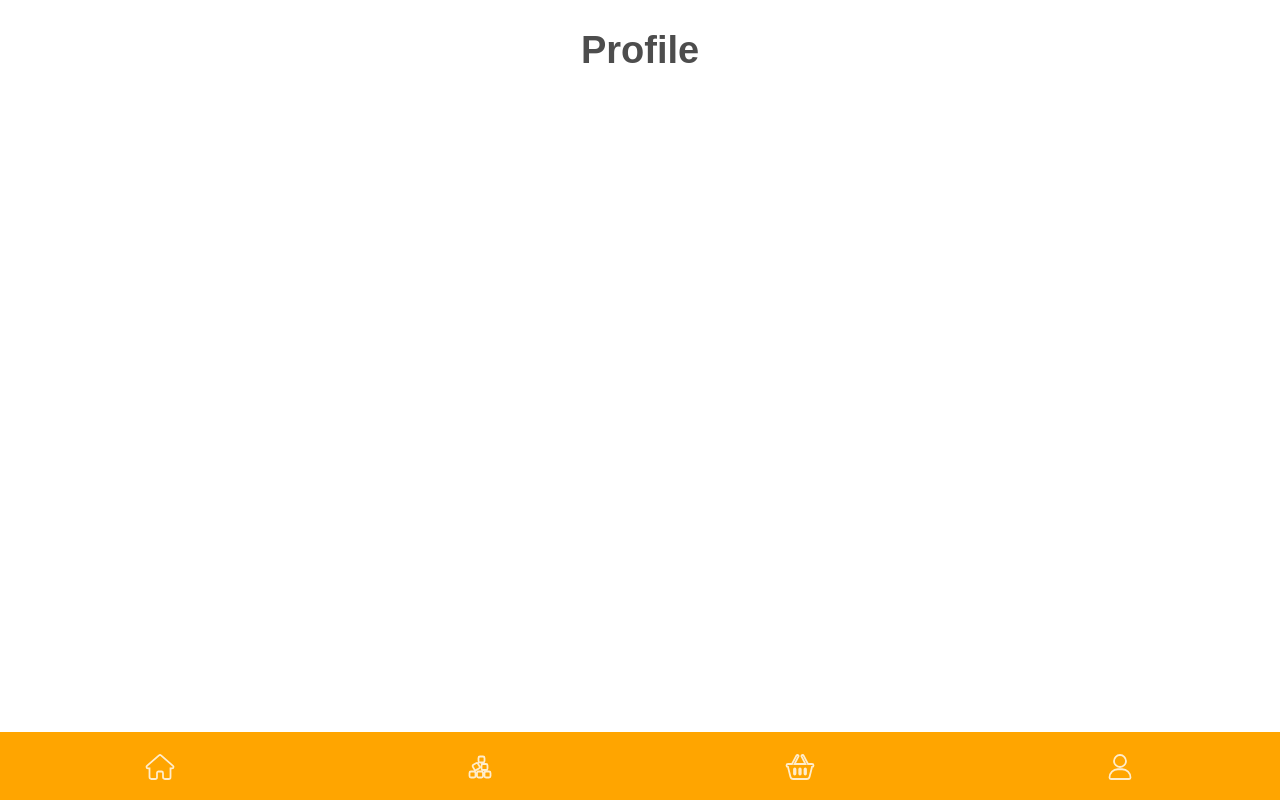
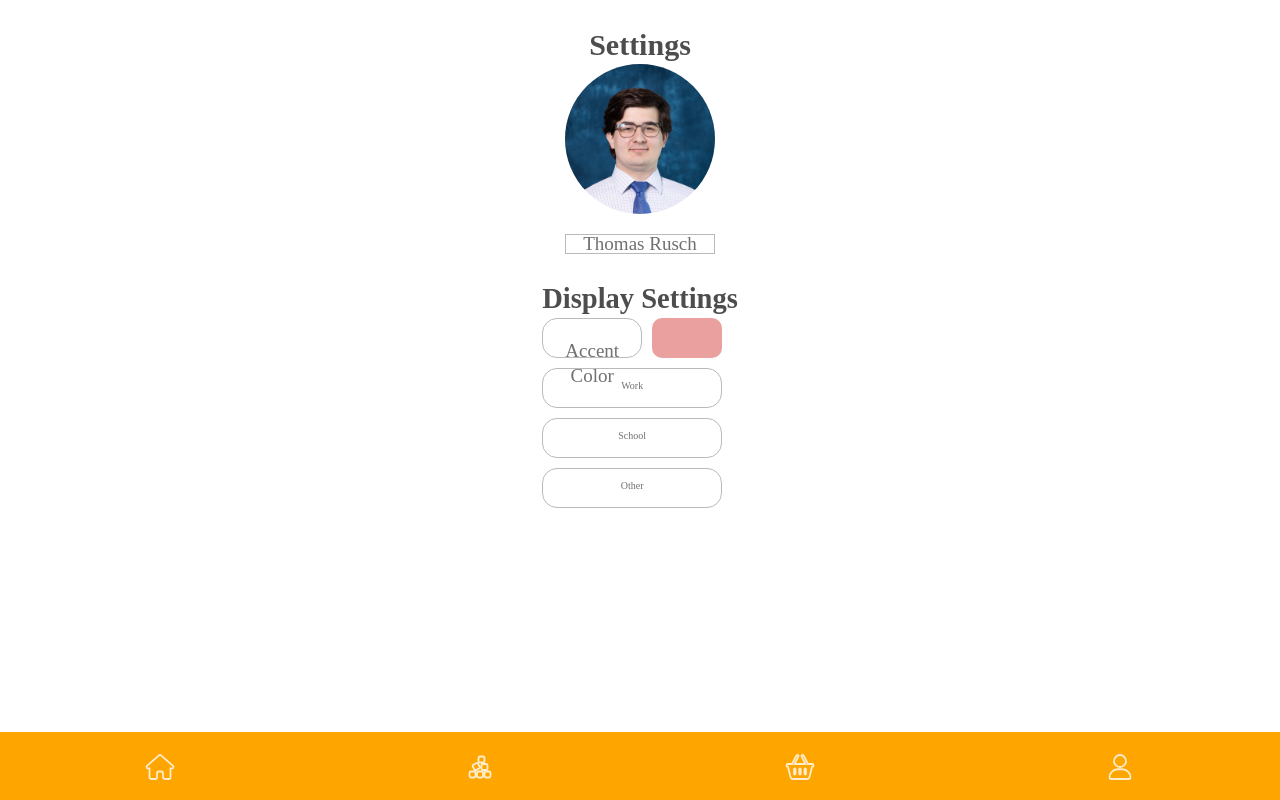
Before and after one commit to vivianconrad/Capstone_pies, a React (Create React App) app: page /profile in a window 1280 px wide. Built offline with nearby package versions, Linux system fonts and the light colour scheme.

Commit message:
edit profile
add progile.css

```diff
--- /dev/null
+++ b/src/css/profile.css
@@ -0,0 +1,90 @@
+body {
+	background-color: #e5e5e5;
+}
+.main {
+	margin: 0;
+	padding: 0;
+	text-align: center;
+	font-family: "Raleway", "Sans-Serif";
+}
+
+h1 {
+	font-size: 30px;
+}
+
+.profile {
+	width: 15rem;
+	height: 15rem;
+	border-radius: 300px;
+	background-size: cover;
+	margin-left: auto;
+	margin-right: auto;
+}
+
+#userIMG {
+	background-image: url("../images/Thomas_User.jpg");
+}
+
+.displaySettings {
+	margin-left: auto;
+	margin-right: auto;
+}
+
+.textBox {
+	margin-top: 2rem;
+	width: 15rem;
+	height: 2rem;
+	border-radius: 15px;
+	background-color: #ffffff;
+	border: 1px solid;
+	border-color: #bababa;
+	text-align: center;
+	color: #707070;
+}
+
+.acccentColorRow {
+	display: flex;
+	flex-wrap: nowrap;
+	flex-direction: row;
+}
+
+.nochangeText {
+	width: 10rem;
+	height: 4rem;
+	border-radius: 15px;
+	background-color: #ffffff;
+	border: 1px solid;
+	border-color: #bababa;
+	text-align: center;
+	color: #707070;
+}
+
+.accentColorRow {
+	display: flex;
+	flex-direction: row;
+}
+
+.accentColor {
+	margin-left: 1rem;
+	width: 7rem;
+	height: 4rem;
+	background-color: #eba0a0;
+	border-color: #d37676;
+	border-radius: 10px;
+}
+
+.categoryColumn {
+	margin-top: 0.5rem;
+}
+.category {
+	margin-top: 1rem;
+	width: 18rem;
+	height: 4rem;
+	border-radius: 15px;
+	background-color: #ffffff;
+	border: 1px solid;
+	border-color: #bababa;
+	text-align: center;
+	font-size: 1rem;
+	color: #707070;
+}
--- a/src/css/stack.css
+++ b/src/css/stack.css
@@ -79,7 +79,6 @@
 
 .new-weight {
 	animation: weight-remove 0.2s forwards ease-in reverse;
-	/* pointer-events: none; */
 }
 
 .moved-weight:not(.new-weight) {
@@ -109,6 +108,12 @@
 	/* opacity: 30%; */
 	/* animation: breathingCompletedWeight 1s timing-function delay iteration-count direction fill-mode; */
 	animation: 3s ease-in-out infinite alternate breathingCompletedWeight;
+}
+
+.completed-weight.new-weight {
+	filter: grayscale(20%);
+	animation: weight-remove 0.2s forwards ease-in reverse,
+		3s ease-in-out infinite alternate breathingCompletedWeight;
 }
 
 @keyframes breathingCompletedWeight {
@@ -192,8 +197,23 @@
 	background: aqua;
 }
 
+#no_tasks_message {
+	position: absolute;
+	bottom: 4rem;
+	width: var(--data_viz_width);
+	--distanceDown: calc(var(--faceWidth) * (var(--faceHeightPercent) * -1));
+	transform: translateY(calc(var(--distanceDown)));
+	transition: transform var(--squishTime);
+	margin-left: auto;
+	margin-right: auto;
+	left: 0;
+	right: 0;
+	text-align: center;
+	font-weight: bold;
+}
+
 #flex_weights_subcontainer #weight_tray {
-	/* background-color: gray; */
+	background-color: rgba(0, 0, 0, 0.19);
 	height: 1rem;
 	/* width: 90%; */
 	width: calc(var(--data_viz_width) * 0.9);
@@ -208,7 +228,7 @@
 	overflow: hidden;
 	/* outline: .2rem solid rgba(255, 255, 255, 0.75); */
 	outline-offset: -0.2rem;
-	transition: height margin-top scale 0.5s;
+	/* transition: height margin-top scale .5s; */
 	/* box-shadow: 0 3px 6px rgba(0,0,0,0.16), 0 3px 6px rgba(0,0,0,0.23); */
 	--distanceDown: calc(var(--faceWidth) * (var(--faceHeightPercent) * -1));
 	transform: translateY(var(--distanceDown));
@@ -253,7 +273,7 @@
     border-radius: 100%;
     outline: .3rem solid rgba(255, 255, 255, 0.75);
     outline-offset: -.3rem;
-    background-image: url("../images/Thomas_User.jpg");
+    background-image: url("");
     background-size: 100% 100%;
     background-position: center;
     background-repeat: no-repeat;
--- a/src/pages/profile.js
+++ b/src/pages/profile.js
@@ -1,16 +1,41 @@
-import React from 'react';
+import React from "react";
+import "../css/profile.css";
 
 const Profile = () => {
 	return (
 		<div
 			style={{
-                display: 'flex',
-                justifyContent: 'center',
-                alignItems: 'Right',
-                height: '100vh'
+				display: "flex",
+				justifyContent: "center",
+				alignItems: "Right",
+				height: "100vh",
 			}}
 		>
-            <h1>Profile</h1>
+			<section class="main">
+				<h1>Settings</h1>
+				<div class="profile" id="userIMG"></div>
+				<input type="text" class="textBox" value="Thomas Rusch"></input>
+				<h2>Display Settings</h2>
+				<div class="displaySettings">
+					<div class="accentColorRow">
+						<div class="nochangeText">
+							<p>Accent Color</p>
+						</div>
+						<div class="accentColor"></div>
+					</div>
+					<div class="categoryColumn">
+						<div class="category" id="redcat">
+							<p class="catName">Work</p>
+						</div>
+						<div class="category" id="bluecat">
+							<p class="catName">School</p>
+						</div>
+						<div class="category" id="greencat">
+							<p class="catName">Other</p>
+						</div>
+					</div>
+				</div>
+			</section>
 		</div>
 	);
 };
--- a/src/pages/stack.js
+++ b/src/pages/stack.js
@@ -6,7 +6,7 @@ import { func } from "prop-types";
 const possibleCat = ["cat1", "cat2", "cat3"];
 const possiblePriorities = ["priority0", "priority1", "priority2", "priority3"];
 const minFaceSize = 0.15;
-const tasksAtMaxFaceSquish = 200;
+const tasksAtMaxFaceSquish = 100;
 
 let weightDeleteTimeout = Promise;
 
@@ -30,12 +30,17 @@ export default class Stack extends Component {
 	// };
 
 	componentDidMount() {
+		// updateBar();
+
 		function addCoins(coinsToAdd) {
 			let coins = parseInt(localStorage.getItem("coins"));
-			console.log(coins);
+			if (isNaN(coins)) {
+				coins = 0;
+			}
+			// console.log(coins);
 			coins += coinsToAdd;
 			localStorage.setItem("coins", coins);
-			console.log(coins);
+			// console.log(coins);
 
 			// alert(localStorage.getItem("coins"));
 		}
@@ -47,17 +52,16 @@ export default class Stack extends Component {
 
 			clearTimeout(weightDeleteTimeout);
 			weightDeleteTimeout = setTimeout(respaceWeightsPartTwo, 1500);
-
-			updateBar();
 		}
 
 		function respaceWeightsPartTwo() {
-			let coinsEarned = $(".completed-weight.priority0").length;
-			coinsEarned += $(".completed-weight.priority1").length * 2;
-			coinsEarned += $(".completed-weight.priority2").length * 4;
-			coinsEarned += $(".completed-weight.priority3").length * 8;
+			let coinsEarned = $(".completed-weight.removed-weight.priority0").length;
+			coinsEarned += $(".completed-weight.removed-weight.priority1").length * 2;
+			coinsEarned += $(".completed-weight.removed-weight.priority2").length * 4;
+			coinsEarned += $(".completed-weight.removed-weight.priority3").length * 8;
 
 			addCoins(coinsEarned);
+			console.log("coinsEarned: " + coinsEarned);
 
 			const weightsToRemove = $(".removed-weight");
 			const numOfWeightsRemoved = weightsToRemove.length;
@@ -72,6 +76,8 @@ export default class Stack extends Component {
 			if (coinsEarned > 0) {
 				// alert("You earned " + coinsEarned + " coins! Great work!");
 			}
+
+			updateBar();
 		}
 
 		function updateBar() {
@@ -149,12 +155,14 @@ export default class Stack extends Component {
 				numCat2Complete +
 				numCat3Complete;
 			if (totalWeight <= 0) {
-				$("#weight_tray").addClass("removed-tray");
+				$("#no_tasks_message").fadeIn();
+				// $("#weight_tray").addClass("removed-tray");
 				// $("#weight_tray").fadeOut();
 			} else {
-				$("#weight_tray").removeClass("removed-tray");
+				$("#no_tasks_message").fadeOut();
+				// $("#weight_tray").removeClass("removed-tray");
 
-				$("#weight_tray").fadeIn();
+				// $("#weight_tray").fadeIn();
 			}
 
 			$("#cat1Bar").css("flex-grow", numCat1);
@@ -191,6 +199,7 @@ export default class Stack extends Component {
 				return;
 			}
 			targetWeight.last().addClass("removed-weight");
+
 			// targetWeight.last().fadeOut();
 			respaceWeights();
 		}
@@ -466,8 +475,11 @@ export default class Stack extends Component {
 
 				<div id="flex_weights_container">
 					<div id="flex_weights_subcontainer">
-						{/* <!-- In reverse because flex:column-reverse! --> */}
 						<div id="weights"></div>
+
+						<p id="no_tasks_message" style={{ display: "none" }}>
+							🎊 No more tasks!🎊
+						</p>
 
 						<div id="weight_tray">
 							<div id="cat1BarComplete" class="completed-tray-section"></div>
```
Lines whose indentation alone changed are shown as unchanged.
